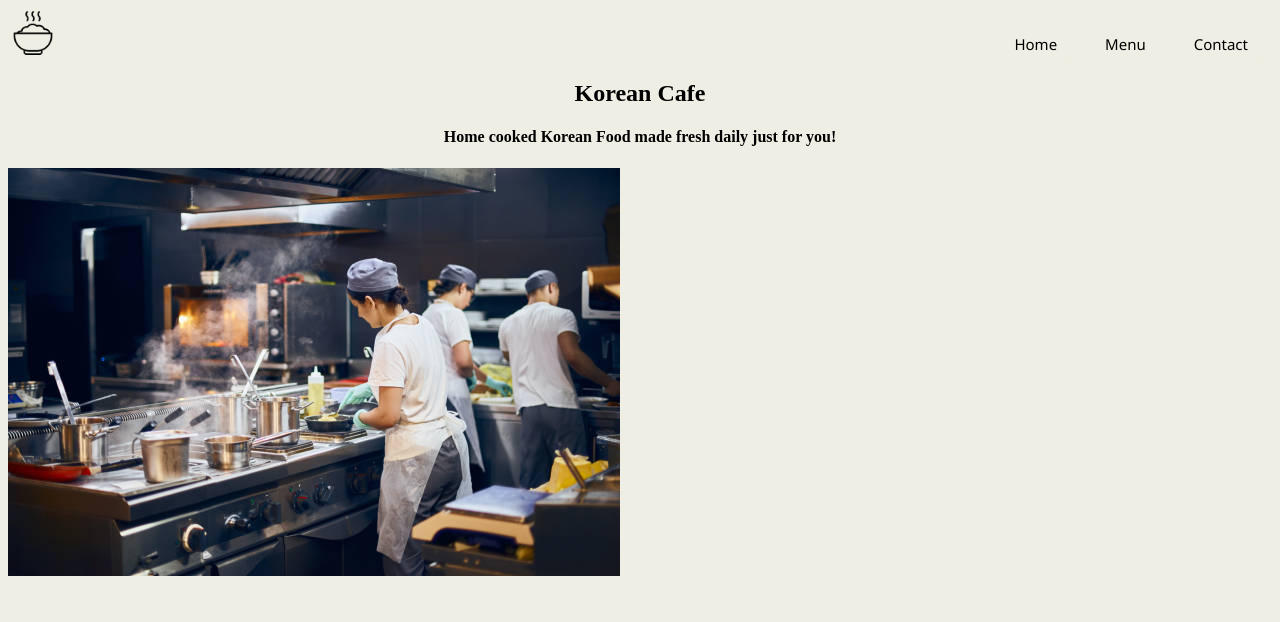
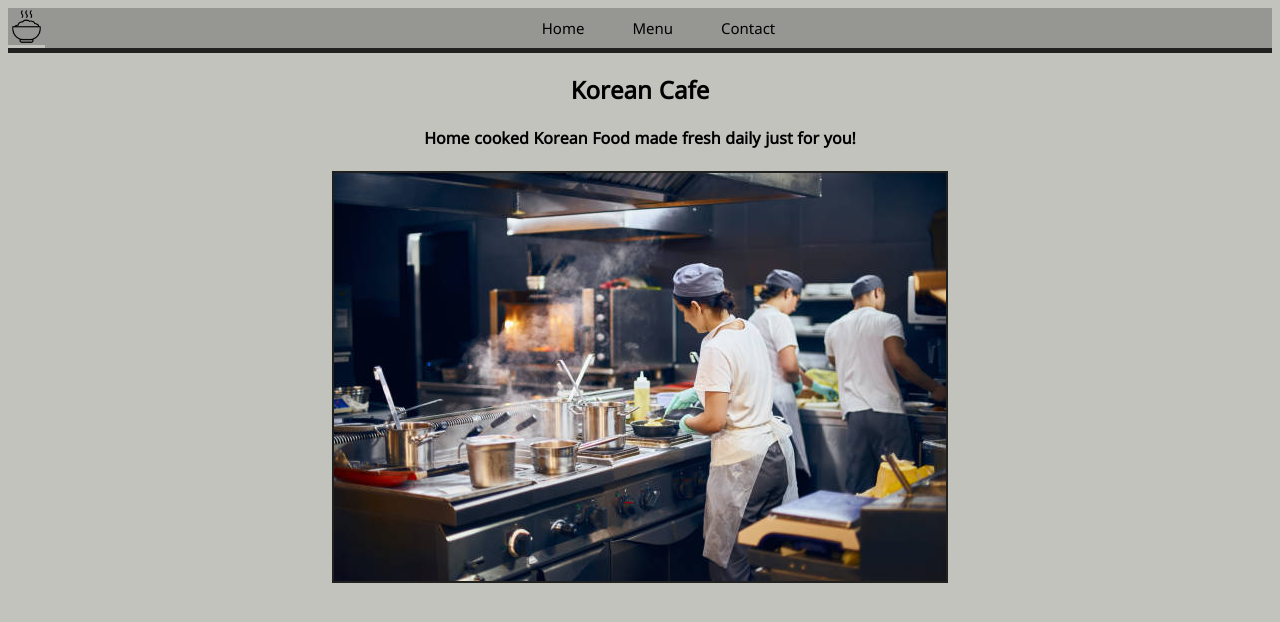
Before and after one commit to jakenlightbringer/resturant-page, a website built with webpack: page dist/index.html in a window 1280 px wide. Built offline with nearby package versions, Linux system fonts and the light colour scheme; files whose address does not match are found by name.

Commit message:
finished css for navbar and homepage

```diff
--- a/src/contactPage.js
+++ b/src/contactPage.js
@@ -1,15 +1,15 @@
 function contactPage() {
     const contentContainer = document.getElementById('content');
 
-    const contactHeader = document.createElement('h2');
-    contactHeader.textContent = 'Contact Information'; // Use '=' to set text content
+    const contactHeader = document.createElement('div');
+    contactHeader.textContent = 'Contact Information';
 
     const contactInformation = document.createElement('div');
-    contactInformation.textContent = 'Phone Number: 132-332-3412\nAddress: 123 Street, City, State, Zipcode'; // Use '=' to set text content
+    contactInformation.textContent = 'Phone Number: 132-332-3412\nAddress: 123 Street, City, State, Zipcode';
     contactInformation.classList.add('contact-information');
 
     const hoursInformation = document.createElement('div');
-    hoursInformation.textContent = 'Hours of Operation:\nMonday - Friday 11am-9pm\nSat-Sun 11am - 11pm'; // Use '=' to set text content
+    hoursInformation.textContent = 'Hours of Operation:\nMonday - Friday 11am-9pm\nSat-Sun 11am - 11pm';
     hoursInformation.classList.add('hours-information');
 
     contentContainer.appendChild(contactHeader);
--- a/src/homepage.js
+++ b/src/homepage.js
@@ -8,15 +8,20 @@ function homePage(){
     const header = document.createElement('h2');
     header.classList.add('header');
     const subHeader = document.createElement('h4');
+    const imageContainer = document.createElement('div');
+    imageContainer.classList.add('image-container')
+
     const image = document.createElement('img');
     image.src = backgroundImg;
 
     header.innerHTML = "Korean Cafe";
     subHeader.innerHTML = "Home cooked Korean Food made fresh daily just for you!";
 
+    imageContainer.appendChild(image);
+
     contentContainer.appendChild(header);
     contentContainer.appendChild(subHeader);
-    contentContainer.appendChild(image);
+    contentContainer.appendChild(imageContainer);
 
 
 
--- a/src/navbar.js
+++ b/src/navbar.js
@@ -3,13 +3,11 @@ import icon from '/home/jake/resturant-page/src/Images/cooking.png';
 
 function navBar(){
     const navBarContainer = document.getElementById('navbar');
-    const navBarImage = document.createElement('div')
     const logo = document.createElement('img');
     logo.setAttribute('id', 'navbar-img');
     logo.src = icon;
 
-    navBarImage.appendChild(logo);
-    navBarContainer.append(navBarImage);
+    navBarContainer.appendChild(logo);
 
 
 
--- a/src/style.css
+++ b/src/style.css
@@ -6,24 +6,29 @@
     --font-size-button: 15px
 }
 *{
-    background-color: #eeeee4;
+    background-color: #c3c3bd;
+    font-family: 'PageFont';
 }
-#navbar {
-    display: flex;
-    justify-content: space-between;
-    align-items: flex-start;
-    flex-grow: 1;
-  }
+#navbar{
 
-  #navbar-img {
-    height: 50px;
-    width: 50px;
+    border-bottom: 5px solid #212120;
 
-  }
+}
+#navbar *{
+    background-color: #969692;
+}
+#navbar-img {
+    height: 37px;
+    width: 37px;
+    float: left;
+}
+
 ul{
     padding: 0;
+    margin: 0;
     display: flex;
     justify-content: center;
+    color: white;
 
 }
 .home-button{
@@ -48,21 +53,29 @@ ul{
     border: none;
 }
 .home-button:hover{
-    box-shadow: 0 12px 16px 0 rgba(0,0,0,0.24), 0 17px 50px 0 rgba(0,0,0,0.19);
+    box-shadow: 0 12px 16px 0 rgba(0, 0, 0, 0.24), 0 17px 50px 0 rgba(0, 0, 0, 0.19);
 }
 .contact-button:hover{
-    box-shadow: 0 12px 16px 0 rgba(0,0,0,0.24), 0 17px 50px 0 rgba(0,0,0,0.19);
+    box-shadow: 0 12px 16px 0 rgba(2, 2, 2, 0.24), 0 17px 50px 0 rgba(0, 0, 0, 0.19);
 }
 .menu-button:hover{
-    box-shadow: 0 12px 16px 0 rgba(0,0,0,0.24), 0 17px 50px 0 rgba(0,0,0,0.19);
+    box-shadow: 0 12px 16px 0 rgba(0, 0, 0, 0.24), 0 17px 50px 0 rgba(0, 0, 0, 0.19);
 }
 
 h2{
     margin-top: 0;
     display: flex;
     justify-content: center;
+    padding-top: 20px;
 }
 h4{
     display: flex;
     justify-content: center;
 }
+.image-container{
+    display: flex;
+    justify-content: center;
+}
+.image-container > img{
+    border: 2px solid #212120;
+}
```
Also changed, not shown: src/index.js (+9 -1 lines), dist/main.js, 1 other file.
